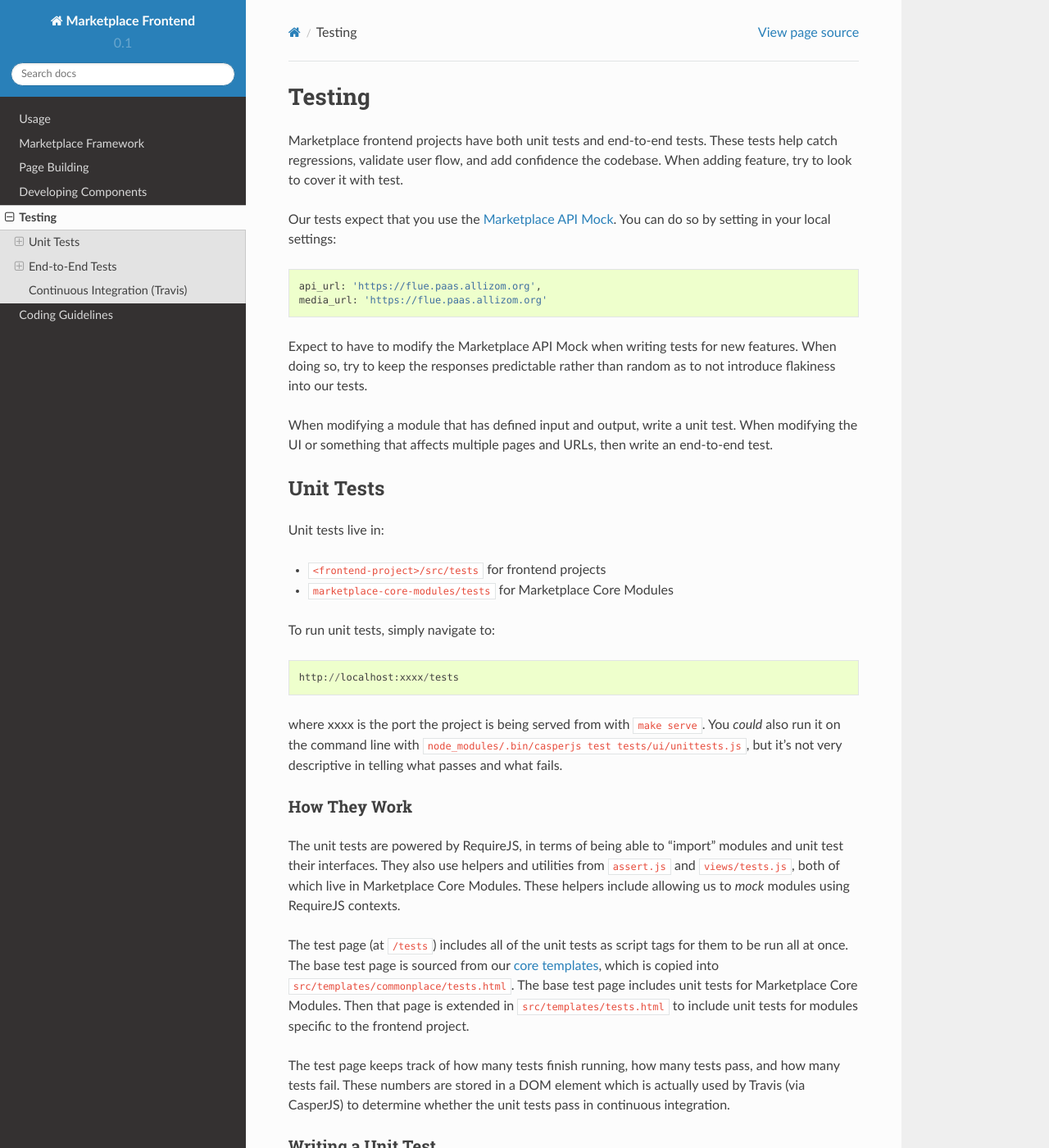
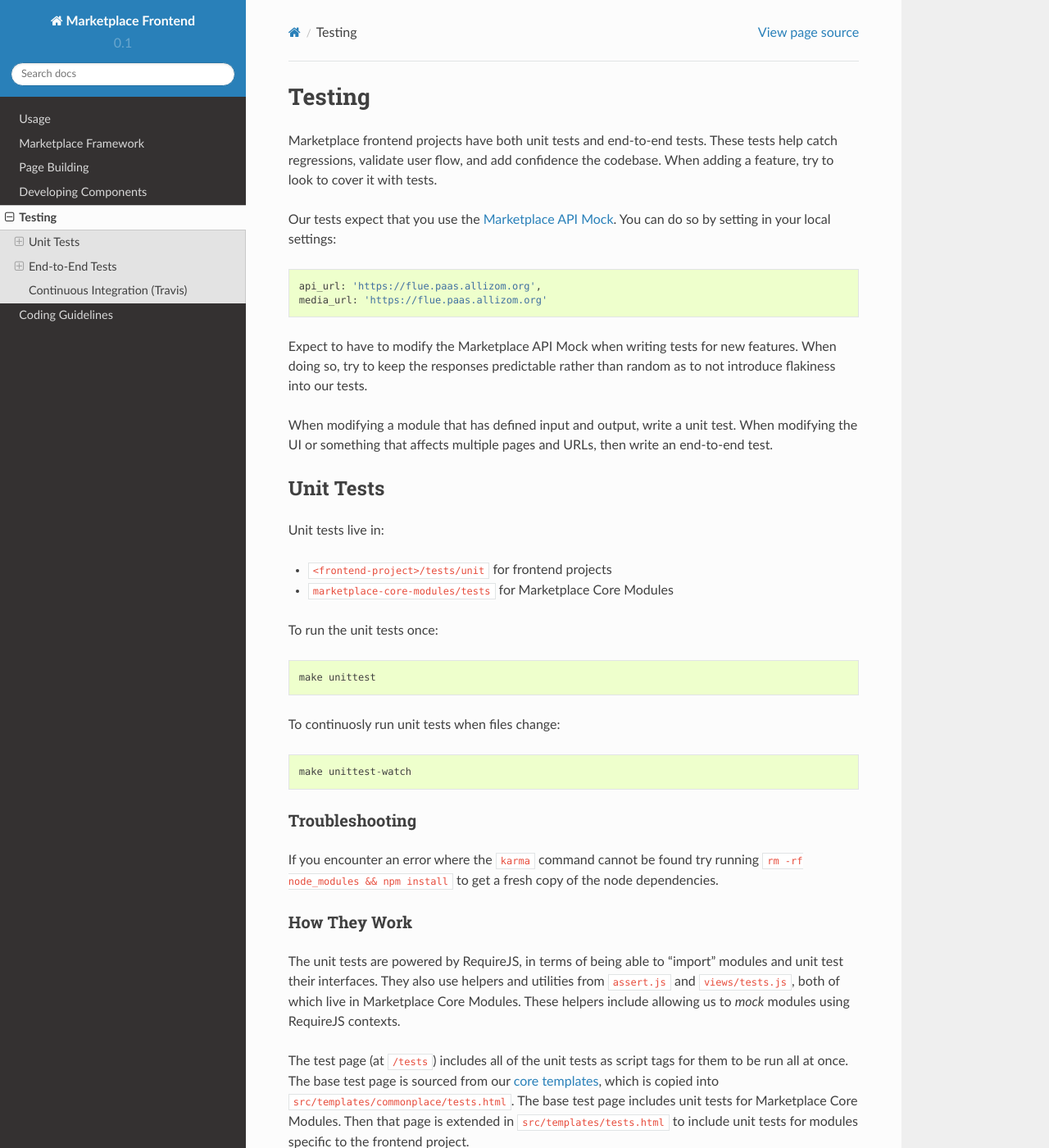
Before and after one commit to mozilla/marketplace-frontend-docs, a Sphinx documentation site: the page built from docs/topics/testing.rst, in a window 1280 px wide and 1400 px high. Shown: the whole window at 82% size. Built offline with Sphinx 7.4.7 and the Read the Docs theme 2.0.0, drawn with Linux system fonts in a browser that asks for light colours; pages that are not in the unit, such as notebooks, are missing from menus.

Commit message:
Update how to run tests

```diff
--- a/docs/topics/testing.rst
+++ b/docs/topics/testing.rst
@@ -3,7 +3,7 @@
 
 Marketplace frontend projects have both unit tests and end-to-end tests. These
 tests help catch regressions, validate user flow, and add confidence the
-codebase. When adding feature, try to look to cover it with test.
+codebase. When adding a feature, try to look to cover it with tests.
 
 Our tests expect that you use the
 `Marketplace API Mock <https://github.com/mozilla/marketplace-api-mock>`_. You
@@ -25,17 +25,23 @@
 
 Unit tests live in:
 
-- ``<frontend-project>/src/tests`` for frontend projects
+- ``<frontend-project>/tests/unit`` for frontend projects
 - ``marketplace-core-modules/tests`` for Marketplace Core Modules
 
-To run unit tests, simply navigate to::
+To run the unit tests once::
 
-    http://localhost:xxxx/tests
+    make unittest
 
-where xxxx is the port the project is being served from with ``make serve``.
-You *could* also run it on the command line with ``node_modules/.bin/casperjs
-test tests/ui/unittests.js``, but it's not very descriptive in telling what
-passes and what fails.
+To continuosly run unit tests when files change::
+
+    make unittest-watch
+
+Troubleshooting
+---------------
+
+If you encounter an error where the ``karma`` command cannot be found try
+running ``rm -rf node_modules && npm install`` to get a fresh copy of the
+node dependencies.
 
 How They Work
 -------------
```
